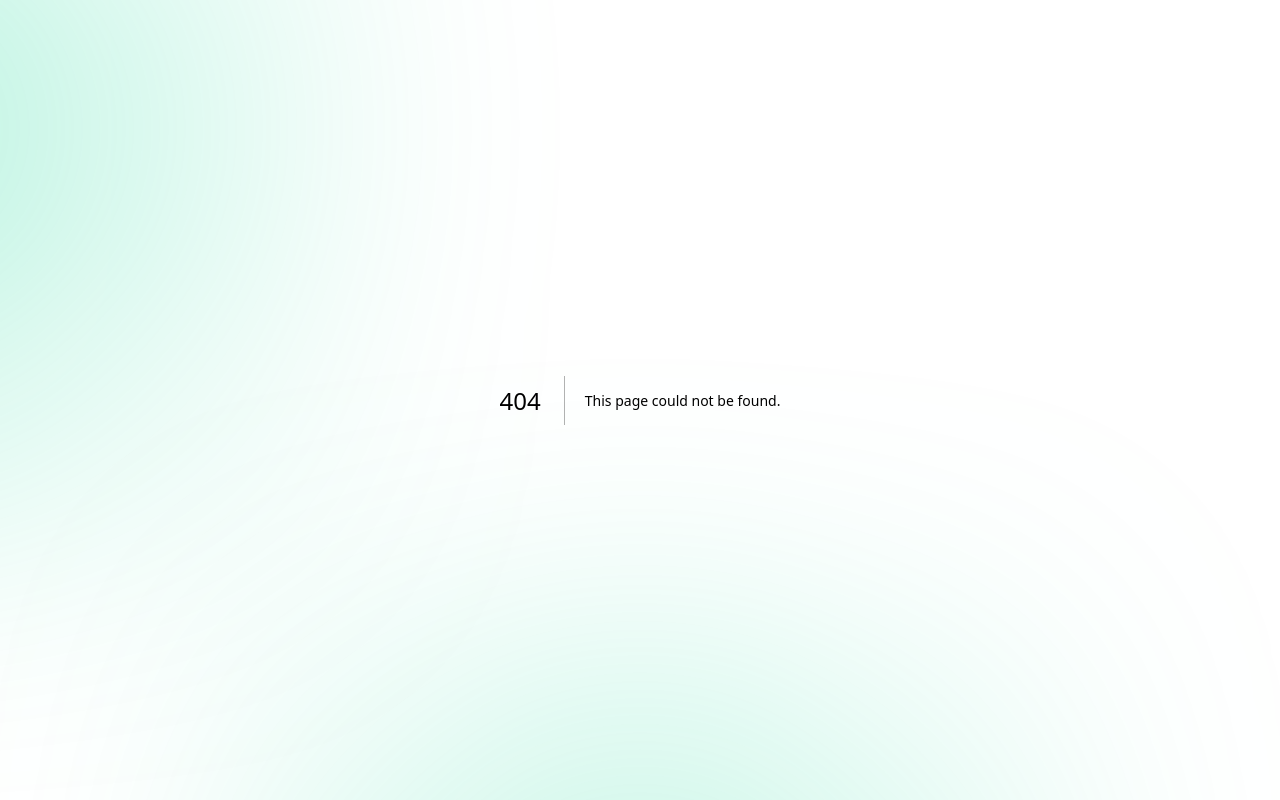
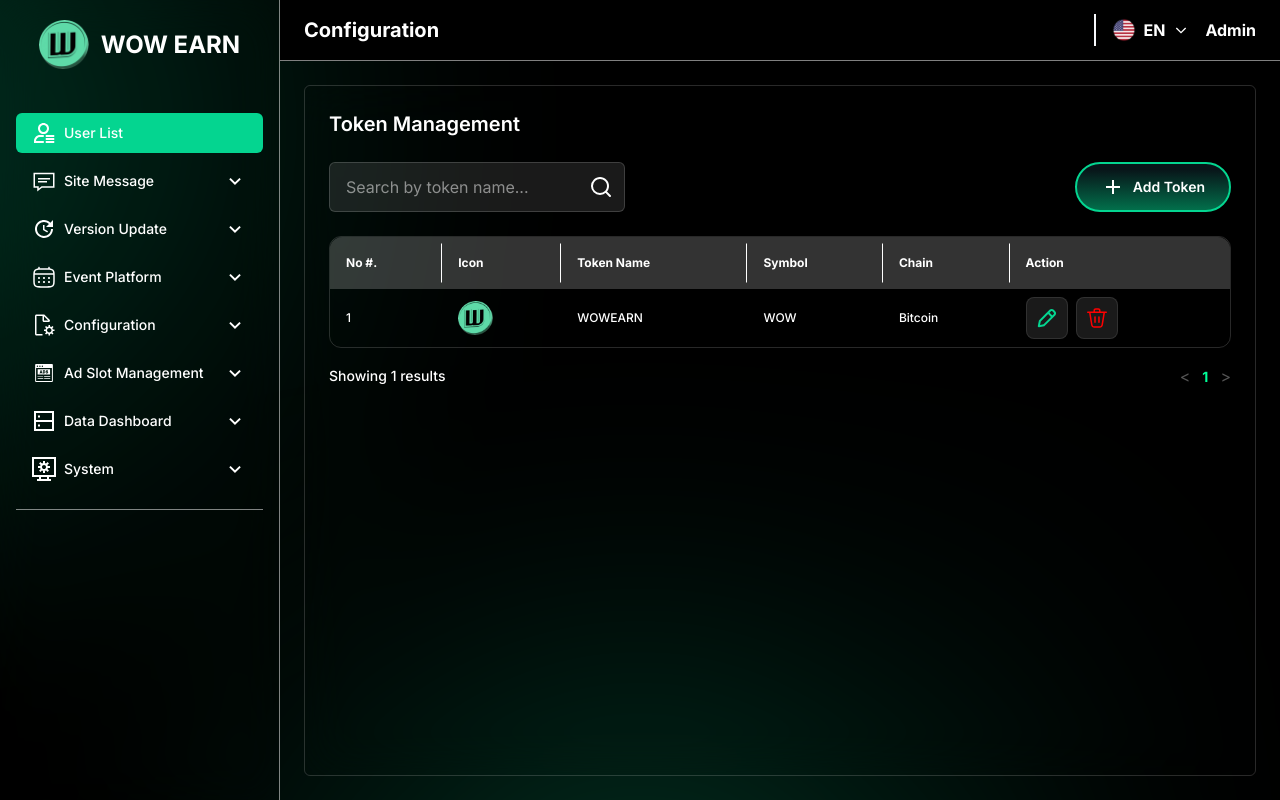
Before and after one commit to MuhammadFaizan42/aftabfood, a Next.js app: page /configuration/tokenmanagement in a window 1280 px wide. Before the commit this address had no page. Built offline with nearby package versions, Linux system fonts and the light colour scheme.

Commit message:
Token Management

```diff
--- a/src/app/configuration/dappmanagement/page.jsx
+++ b/src/app/configuration/dappmanagement/page.jsx
@@ -83,9 +83,6 @@
 
           <main className="p-6 m-6 flex-1 overflow-auto rounded-md border border-white/[0.16] backdrop-blur-xl">
             <h1 className="text-xl flex items-center gap-4 font-semibold mb-6">
-              {/* <Link href='/userlist' className="block">
-              <Image src={BackArrow} width={24} height={24} alt="Media" />
-            </Link> */}
               DApp Management
             </h1>
 
--- /dev/null
+++ b/src/app/configuration/tokenmanagement/page.jsx
@@ -0,0 +1,101 @@
+"use client";
+import React from "react";
+import Link from "next/link";
+import { useState } from "react";
+import Sidebar from "../../../components/common/Sidebar";
+import Header from "../../../components/common/Header";
+import Image from "next/image";
+import Search from "../../../components/assets/images/search.svg";
+import Export from "../../../components/assets/images/export.svg";
+import Plus from "../../../components/assets/images/plus.svg";
+import Logo from "../../../components/assets/images/logo.png";
+import Edit from "../../../components/assets/images/edit.svg";
+import Delete from "../../../components/assets/images/delete.svg";
+import Save from "../../../components/assets/images/save.svg";
+import BackArrow from "../../../components/assets/images/BackArrow.svg";
+import ReusableTable from "../../../components/common/ReusableTable";
+import Dropdown from "../../../components/common/Dropdown";
+import SearchField from "../../../components/common/SearchField";
+import DeleteTokenModal from "../../../components/layouts/Modals/DeleteToken";
+
+const columns = [
+  { header: "No #.", accessor: "No" },
+  { header: "Icon", accessor: "Icon" },
+  { header: "Token Name", accessor: "tokenName" },
+  { header: "Symbol", accessor: "Symbol" },
+  { header: "Chain", accessor: "Chain" },
+  { header: "Action", accessor: "Action" },
+];
+
+const data = [
+  {
+    No: 1,
+    Icon: (
+      <Image src={Logo} width={35} height={35} alt="Media" />
+    ),
+    tokenName: "WOWEARN",
+    Symbol: "WOW",
+    Chain: "Bitcoin",
+    Action: (
+      <div className="flex gap-2 items-center">
+        <button className="p-2 border rounded-lg border-white/10 bg-white/10 hover:border-[var(--wow)] transition-all duration-200 cursor-pointer hover:shadow-lg box-border">
+          <Image src={Edit} width={24} height={24} className="min-w-6" alt="Media" />
+        </button>
+        <button className="p-2 border rounded-lg border-white/10 bg-white/10 hover:border-[var(--wow)] transition-all duration-200 cursor-pointer hover:shadow-lg box-border">
+          <Image src={Delete} width={24} height={24} className="min-w-6" alt="Media" />
+        </button>
+      </div>
+    ),
+  },
+];
+
+export default function TokenManagement() {
+  const customPlaceholder = "Search by token name...";
+
+  const [showDeleteTokenModal, setShowDeleteTokenModal] = React.useState(false);
+
+  const [sidebarOpen, setSidebarOpen] = useState(false);
+  const toggleSidebar = () => setSidebarOpen(!sidebarOpen);
+
+
+  return (
+    <>
+      {showDeleteTokenModal && <DeleteTokenModal setShowDeleteTokenModal={setShowDeleteTokenModal} />}
+      <div className="flex min-h-screen text-white">
+        <Sidebar isOpen={sidebarOpen} toggleSidebar={toggleSidebar} />
+        <div className="flex flex-col flex-1 overflow-hidden md:overflow-visible">
+          <Header toggleSidebar={toggleSidebar} />
+
+          <main className="p-6 m-6 flex-1 overflow-auto rounded-md border border-white/[0.16] backdrop-blur-xl">
+            <h1 className="text-xl flex items-center gap-4 font-semibold mb-6">
+              {/* <Link href='/userlist' className="block">
+              <Image src={BackArrow} width={24} height={24} alt="Media" />
+            </Link> */}
+              Token Management
+            </h1>
+            <div className="w-full">
+              <div className="mb-6 flex flex-wrap justify-between items-center gap-4">
+                <SearchField placeholder={customPlaceholder} />
+
+                <button onClick={() => setShowAddDappModal(true)}
+                  className="flex w-max gap-2 items-center text-sm font-semibold bg-btn-gradient border-2 border-[var(--wow)] hover:bg-black hover:border-[var(--hover-color)] rounded-full py-[11px] px-6 min-h-[50px] whitespace-nowrap cursor-pointer box-border"
+                >
+                  <Image
+                    src={Plus}
+                    width={24}
+                    height={24}
+                    alt="Media" />
+                  Add Token
+                </button>
+              </div>
+
+              <div className="table-section">
+                <ReusableTable columns={columns} data={data} rowsPerPage={5} />
+              </div>
+            </div>
+          </main>
+        </div>
+      </div>
+    </>
+  );
+}
--- a/src/components/common/Sidebar.jsx
+++ b/src/components/common/Sidebar.jsx
@@ -184,7 +184,7 @@
                   <Link href="/configuration/dappmanagement" className="flex items-center gap-2 pl-12 pr-4 py-2.5 text-sm font-medium rounded-md hover:text-[var(--wow)] hover:bg-[var(--collapse)]/10 transition-colors cursor-pointer mb-1">
                     DApp Management
                   </Link>
-                  <Link href="/token-management" className="flex items-center gap-2 pl-12 pr-4 py-2.5 text-sm font-medium rounded-md hover:text-[var(--wow)] hover:bg-[var(--collapse)]/10 transition-colors cursor-pointer mb-1">
+                  <Link href="/configuration/tokenmanagement" className="flex items-center gap-2 pl-12 pr-4 py-2.5 text-sm font-medium rounded-md hover:text-[var(--wow)] hover:bg-[var(--collapse)]/10 transition-colors cursor-pointer mb-1">
                     Token Management
                   </Link>
                 </>
--- /dev/null
+++ b/src/components/layouts/Modals/DeleteToken.jsx
@@ -0,0 +1,39 @@
+import React from "react";
+import { useState } from 'react';
+import { CloseIcon } from '../../assets'
+import ReusableButton from "../../common/Button";
+
+export default function DeleteTokenModal({ setShowDeleteTokenModal }) {
+
+  return (
+    <React.Fragment>
+      <div className="app-modal">
+        <div className="backdrop-blur-xl bg-black/10 justify-center items-center flex overflow-x-hidden overflow-y-auto fixed inset-0 z-50 outline-none focus:outline-none">
+          <div className="relative w-full my-6 mx-auto max-w-[400px]">
+            {/*content*/}
+            <div className="popup-style p-6 max-[768px]:w-[95%] mx-auto rounded-2xl relative flex flex-col w-full">
+              {/*header*/}
+              <div className="flex items-start justify-between mb-4">
+                <h1 className="text-[18px] font-semibold">Delete Token</h1>
+                <button
+                  className="close-modal cursor-pointer"
+                  onClick={() => setShowDeleteTokenModal(false)}
+                >
+                  <CloseIcon />
+                </button>
+              </div>
+              {/*body*/}
+              <div className="relative flex-auto">
+                <p className="text-sm mb-6">
+                  Are you sure you want to delete this token?
+                </p>
+
+                <ReusableButton text="Delete" className="py-2 px-7" />
+              </div>
+            </div>
+          </div>
+        </div>
+      </div>
+    </React.Fragment>
+  );
+}
```
